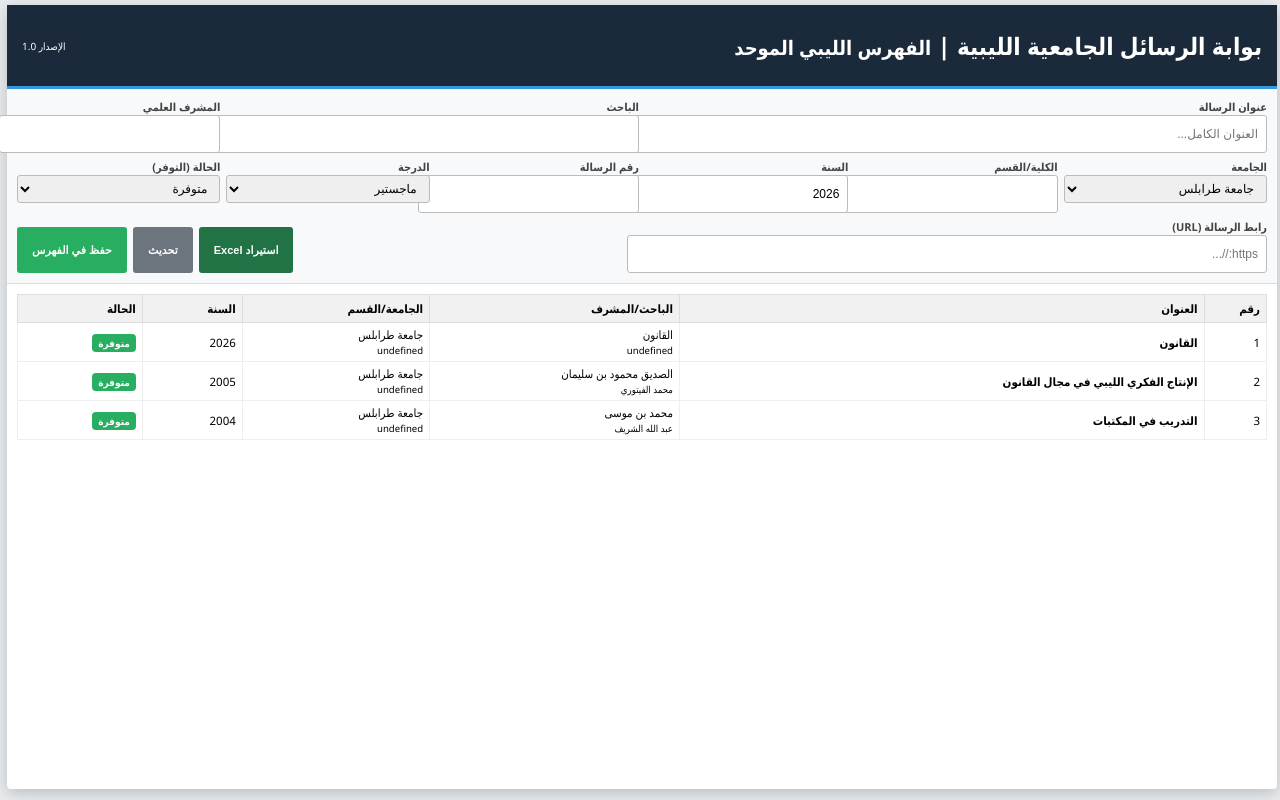
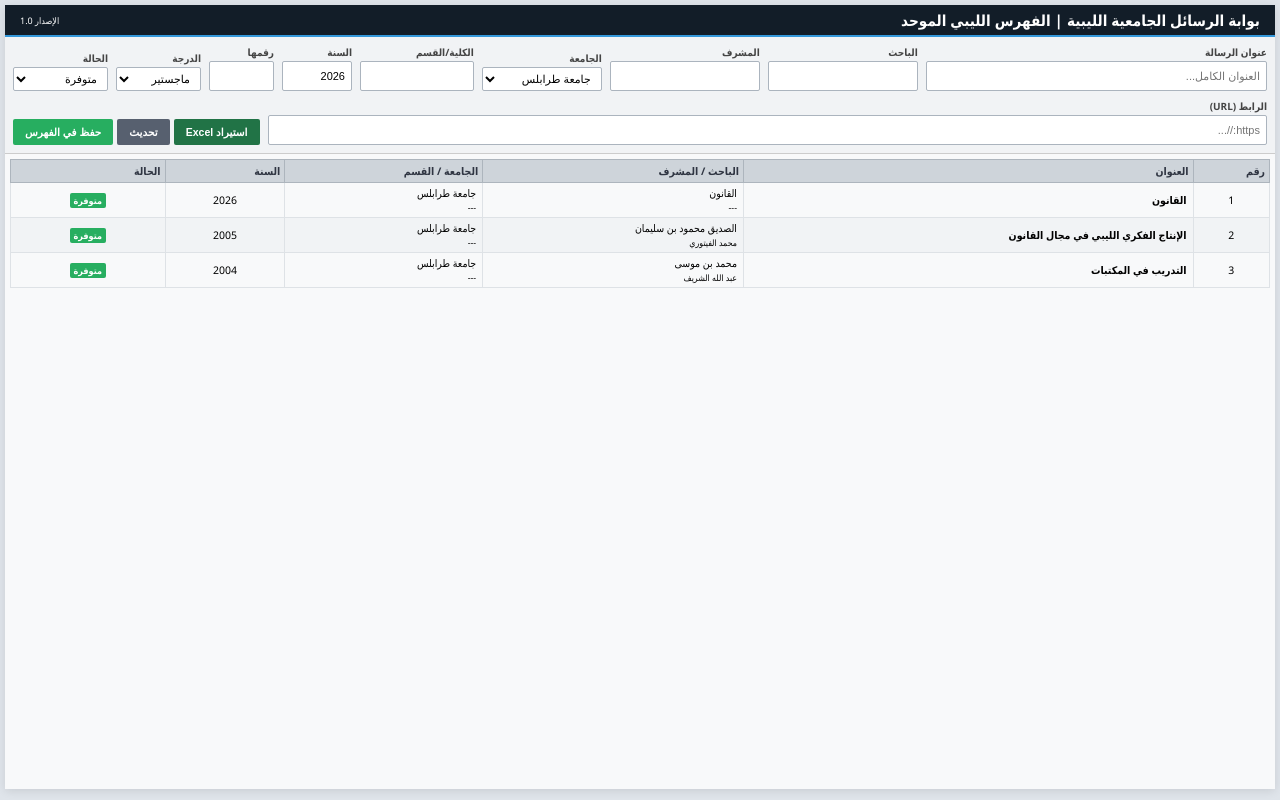
Before and after one commit to sidiqbens-cmd/LTP, a plain HTML site: page index.html in a window 1280 px wide. Drawn offline with Linux system fonts and the light colour scheme.

Commit message:
Update index.html

```diff
--- a/index.html
+++ b/index.html
@@ -6,25 +6,49 @@
     <title>بوابة الرسائل الجامعية الليبية | LTP</title>
     <script src="https://cdn.jsdelivr.net/npm/xlsx@0.18.5/dist/xlsx.full.min.js"></script>
     <style>
-        :root { --primary: #1a2a3a; --accent: #3498db; --success: #27ae60; --danger: #e74c3c; --light: #f8f9fa; }
-        body { font-family: 'Segoe UI', Tahoma, sans-serif; background: #e9ecef; margin: 0; padding: 5px; font-size: 12px; }
-        .dashboard { max-width: 1350px; margin: auto; background: white; border-radius: 4px; box-shadow: 0 4px 15px rgba(0,0,0,0.2); height: 98vh; display: flex; flex-direction: column; }
-        header { background: var(--primary); color: white; padding: 8px 15px; display: flex; justify-content: space-between; align-items: center; border-bottom: 3px solid var(--accent); }
-        .entry-section { padding: 10px; background: var(--light); border-bottom: 1px solid #ddd; }
-        .grid-container { display: grid; grid-template-columns: repeat(6, 1fr); gap: 6px; }
-        .triple { grid-column: span 3; } .double { grid-column: span 2; }
-        input, select { padding: 4px 8px; border: 1px solid #bbb; border-radius: 3px; width: 100%; font-size: 12px; height: 28px; }
-        label { display: block; margin-bottom: 1px; font-weight: 600; font-size: 11px; color: #444; }
-        .btn-group { margin-top: 8px; display: flex; gap: 6px; justify-content: flex-end; }
-        button { padding: 5px 15px; border: none; border-radius: 3px; cursor: pointer; font-weight: bold; font-size: 11px; color: white; }
+        :root { --primary: #121d28; --accent: #3498db; --success: #27ae60; --danger: #e74c3c; --bg-darker: #dfe4ea; }
+        body { font-family: 'Segoe UI', Tahoma, sans-serif; background: var(--bg-darker); margin: 0; padding: 5px; font-size: 11px; }
+        .dashboard { max-width: 1380px; margin: auto; background: white; border-radius: 4px; box-shadow: 0 2px 10px rgba(0,0,0,0.1); height: 98vh; display: flex; flex-direction: column; }
+
+        header { background: var(--primary); color: white; padding: 5px 15px; display: flex; justify-content: space-between; align-items: center; border-bottom: 2px solid var(--accent); }
+        header h1 { margin: 0; font-size: 0.95rem; }
+
+        /* منطقة الإدخال - تنسيق مكثف */
+        .entry-section { padding: 8px; background: #f1f3f5; border-bottom: 1px solid #ccc; }
+        .grid-container { display: flex; flex-wrap: wrap; gap: 8px; align-items: flex-end; }
+
+        .field-box { display: flex; flex-direction: column; }
+        .w-title { flex: 3; min-width: 250px; }
+        .w-author { flex: 1.2; min-width: 150px; } /* تقليل طول خانة الباحث */
+        .w-supervisor { flex: 1.2; min-width: 150px; }
+        .w-uni { flex: 1; min-width: 120px; }
+        .w-dept { flex: 1; min-width: 100px; }
+        .w-year { width: 70px; } /* 10 كاركتر تقريباً */
+        .w-degree { width: 85px; } /* 8 كاركتر تقريباً */
+        .w-status { width: 95px; } /* 10 كاركتر تقريباً */
+        .w-id { width: 65px; } /* 6 كاركتر تقريباً */
+        .w-url { flex: 1.5; min-width: 180px; }
+
+        label { font-weight: bold; font-size: 10px; color: #444; margin-bottom: 2px; }
+        input, select { height: 24px; padding: 2px 6px; border: 1px solid #abb4be; border-radius: 2px; font-size: 11px; background: #fff; }
+
+        /* ضبط الأزرار - خفض الارتفاع */
+        .btn-group { display: flex; gap: 4px; padding-top: 5px; }
+        button { height: 26px; padding: 0 12px; border: none; border-radius: 2px; cursor: pointer; font-weight: bold; font-size: 10.5px; color: white; transition: 0.2s; }
         .btn-save { background: var(--success); }
         .btn-excel { background: #217346; }
-        .btn-update { background: #6c757d; }
-        .table-wrapper { flex-grow: 1; overflow-y: auto; padding: 10px; }
-        .dense-table { width: 100%; border-collapse: collapse; font-size: 11.5px; }
-        .dense-table th { background: #f1f1f1; padding: 6px; text-align: right; border: 1px solid #ddd; position: sticky; top: 0; }
-        .dense-table td { padding: 4px 6px; border: 1px solid #eee; }
-        .badge { padding: 2px 6px; border-radius: 4px; color: white; font-size: 10px; font-weight: bold; }
+        .btn-update { background: #57606f; }
+        button:hover { opacity: 0.85; transform: translateY(1px); }
+
+        /* الجدول */
+        .table-wrapper { flex-grow: 1; overflow-y: auto; padding: 5px; background: #f8f9fa; }
+        .dense-table { width: 100%; border-collapse: collapse; font-size: 10.5px; table-layout: fixed; }
+        .dense-table th { background: #ced4da; padding: 4px; text-align: right; border: 1px solid #adb5bd; position: sticky; top: 0; color: #2f3542; }
+        .dense-table td { padding: 3px 6px; border: 1px solid #dee2e6; white-space: nowrap; overflow: hidden; text-overflow: ellipsis; }
+        .dense-table tr:nth-child(even) { background: #f1f3f5; }
+        .dense-table tr:hover { background: #e2e6ea; }
+
+        .badge { padding: 1px 4px; border-radius: 2px; color: white; font-size: 9px; font-weight: bold; }
         .bg-available { background: var(--success); }
         .bg-unavailable { background: var(--danger); }
     </style>
@@ -33,25 +57,24 @@
 
 <div class="dashboard">
     <header>
-        <h1>بوابة الرسائل الجامعية الليبية | <small>الفهرس الليبي الموحد</small></h1>
-        <div style="font-size: 10px;">الإصدار 1.0</div>
+        <h1>بوابة الرسائل الجامعية الليبية | الفهرس الليبي الموحد</h1>
+        <div style="font-size: 9px;">الإصدار 1.0</div>
     </header>
 
     <div class="entry-section">
         <div class="grid-container">
-            <div class="triple"><label>عنوان الرسالة</label><input type="text" id="f-title" placeholder="العنوان الكامل..."></div>
-            <div class="double"><label>الباحث</label><input type="text" id="f-author"></div>
-            <div><label>المشرف العلمي</label><input type="text" id="f-supervisor"></div>
+            <div class="field-box w-title"><label>عنوان الرسالة</label><input type="text" id="f-title" placeholder="العنوان الكامل..."></div>
+            <div class="field-box w-author"><label>الباحث</label><input type="text" id="f-author"></div>
+            <div class="field-box w-supervisor"><label>المشرف</label><input type="text" id="f-supervisor"></div>
+            <div class="field-box w-uni"><label>الجامعة</label><select id="f-uni"><option>جامعة طرابلس</option><option>جامعة بنغازي</option><option>جامعة سبها</option><option>جامعة الزاوية</option><option>جامعة مصراتة</option></select></div>
+            <div class="field-box w-dept"><label>الكلية/القسم</label><input type="text" id="f-dept"></div>
+            <div class="field-box w-year"><label>السنة</label><input type="number" id="f-year" value="2026"></div>
+            <div class="field-box w-id"><label>رقمها</label><input type="text" id="f-id"></div>
+            <div class="field-box w-degree"><label>الدرجة</label><select id="f-degree"><option>ماجستير</option><option>دكتوراه</option></select></div>
+            <div class="field-box w-status"><label>الحالة</label><select id="f-status"><option value="متوفرة">متوفرة</option><option value="غير متوفرة">غير متوفرة</option></select></div>
+            <div class="field-box w-url"><label>الرابط (URL)</label><input type="url" id="f-url" placeholder="https://..."></div>
 
-            <div><label>الجامعة</label><select id="f-uni"><option>جامعة طرابلس</option><option>جامعة بنغازي</option><option>جامعة سبها</option><option>جامعة الزاوية</option><option>جامعة مصراتة</option></select></div>
-            <div><label>الكلية/القسم</label><input type="text" id="f-dept"></div>
-            <div><label>السنة</label><input type="number" id="f-year" value="2026"></div>
-            <div><label>رقم الرسالة</label><input type="text" id="f-id"></div>
-            <div><label>الدرجة</label><select id="f-degree"><option>ماجستير</option><option>دكتوراه</option></select></div>
-            <div><label>الحالة (التوفر)</label><select id="f-status"><option value="متوفرة">متوفرة</option><option value="غير متوفرة">غير متوفرة</option></select></div>
-
-            <div class="triple"><label>رابط الرسالة (URL)</label><input type="url" id="f-url" placeholder="https://..."></div>
-            <div class="triple btn-group">
+            <div class="btn-group">
                 <button class="btn-excel" id="btnExcel">استيراد Excel</button>
                 <button class="btn-update" onclick="window.location.reload()">تحديث</button>
                 <button class="btn-save" id="btnSave">حفظ في الفهرس</button>
@@ -63,12 +86,12 @@
         <table class="dense-table">
             <thead>
                 <tr>
-                    <th width="5%">رقم</th>
-                    <th>العنوان</th>
-                    <th width="20%">الباحث/المشرف</th>
-                    <th width="15%">الجامعة/القسم</th>
-                    <th width="8%">السنة</th>
-                    <th width="10%">الحالة</th>
+                    <th width="35px">رقم</th>
+                    <th width="35%">العنوان</th>
+                    <th width="20%">الباحث / المشرف</th>
+                    <th width="15%">الجامعة / القسم</th>
+                    <th width="60px">السنة</th>
+                    <th width="80px">الحالة</th>
                 </tr>
             </thead>
             <tbody id="results-body"></tbody>
@@ -77,7 +100,7 @@
 </div>
 
 <script>
-    // 1. الحفظ اليدوي
+    // الحفظ اليدوي
     document.getElementById('btnSave').onclick = function() {
         const data = {
             title: document.getElementById('f-title').value,
@@ -92,10 +115,14 @@
             url: document.getElementById('f-url').value
         };
         if(!data.title || !data.author) { alert("أدخل العنوان والباحث"); return; }
-        downloadJSON(data, `thesis-${data.id || Date.now()}`);
+        const blob = new Blob([JSON.stringify(data, null, 2)], {type: 'application/json'});
+        const a = document.createElement('a');
+        a.href = URL.createObjectURL(blob);
+        a.download = `thesis-${data.id || Date.now()}.json`;
+        a.click();
     };
 
-    // 2. استيراد إكسل
+    // استيراد إكسل
     document.getElementById('btnExcel').onclick = function() {
         const input = document.createElement('input');
         input.type = 'file'; input.accept = '.xlsx';
@@ -108,24 +135,20 @@
                     title: r['العنوان'], author: r['الباحث'], supervisor: r['المشرف'] || '',
                     university: r['الجامعة'], dept: r['الكلية'] || r['القسم'] || '',
                     year: r['السنة'], id: r['رقم الرسالة'] || Date.now(),
-                    status: r['الحالة'] || 'متوفرة', degree: r['الدرجة'] || 'ماجستير'
+                    status: r['الحالة'] || 'متوفرة', degree: r['الدرجة'] || 'ماجستير', url: r['الرابط'] || ''
                 }));
-                downloadJSON(formatted, 'bulk-import');
+                const blob = new Blob([JSON.stringify(formatted, null, 2)], {type: 'application/json'});
+                const a = document.createElement('a');
+                a.href = URL.createObjectURL(blob);
+                a.download = 'bulk-import.json';
+                a.click();
             };
             reader.readAsArrayBuffer(e.target.files[0]);
         };
         input.click();
     };
 
-    function downloadJSON(data, name) {
-        const blob = new Blob([JSON.stringify(data, null, 2)], {type: 'application/json'});
-        const a = document.createElement('a');
-        a.href = URL.createObjectURL(blob);
-        a.download = `${name}.json`;
-        a.click();
-    }
-
-    // 3. العرض في الجدول
+    // عرض الجدول
     async function load() {
         try {
             const res = await fetch('data/master_index.json');
@@ -136,12 +159,12 @@
                 const statusClass = item.status === 'متوفرة' ? 'bg-available' : 'bg-unavailable';
                 tbody.insertAdjacentHTML('beforeend', `
                     <tr>
-                        <td>${i+1}</td>
-                        <td style="font-weight:bold">${item.title}</td>
-                        <td>${item.author}<br><small>${item.supervisor}</small></td>
-                        <td>${item.university}<br><small>${item.dept}</small></td>
-                        <td>${item.year}</td>
-                        <td><span class="badge ${statusClass}">${item.status}</span></td>
+                        <td style="text-align:center">${i+1}</td>
+                        <td style="font-weight:bold" title="${item.title}">${item.title}</td>
+                        <td title="${item.author}">${item.author} <br><small>${item.supervisor || '---'}</small></td>
+                        <td>${item.university} <br><small>${item.dept || '---'}</small></td>
+                        <td style="text-align:center">${item.year}</td>
+                        <td style="text-align:center"><span class="badge ${statusClass}">${item.status}</span></td>
                     </tr>`);
             });
         } catch(e) {}
```
